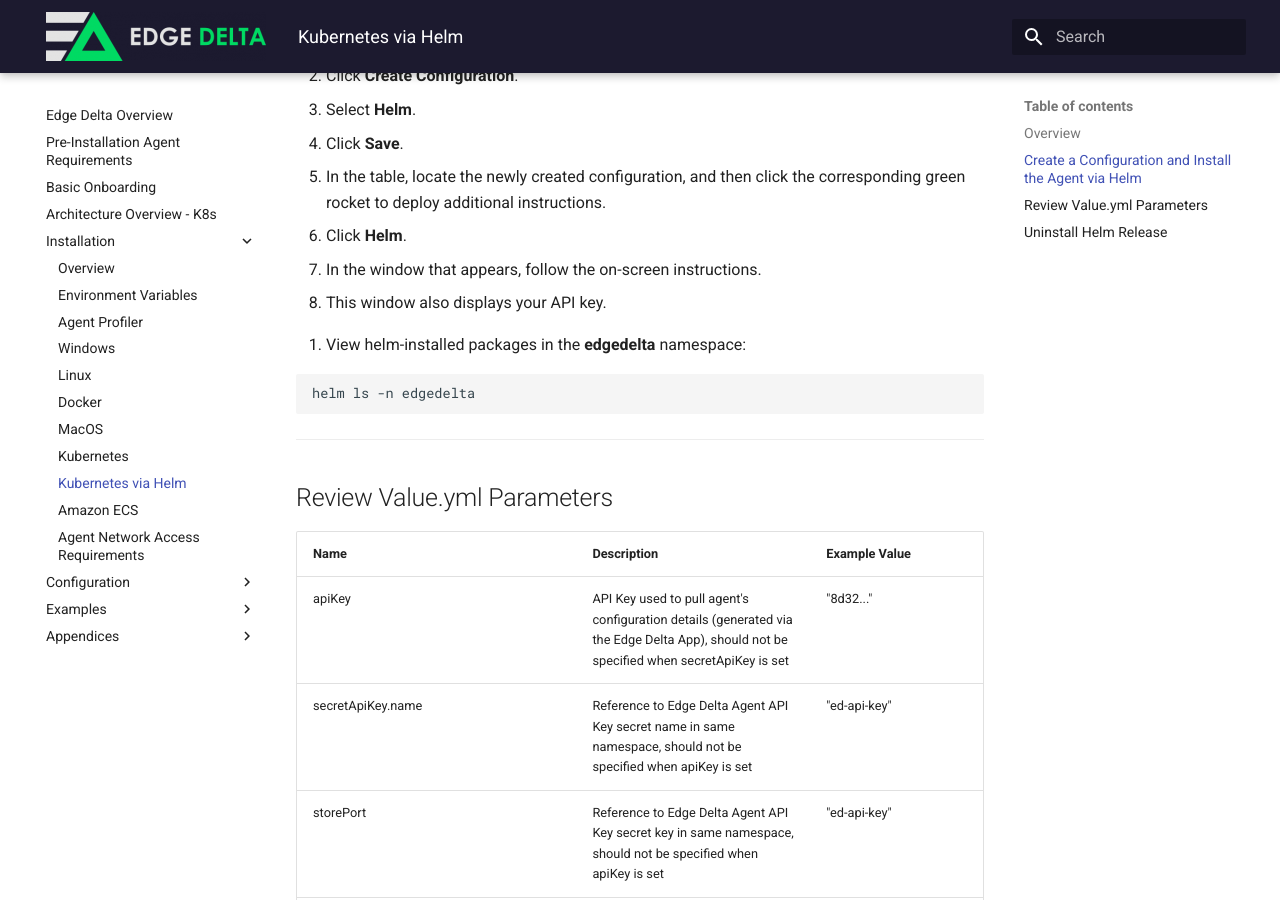
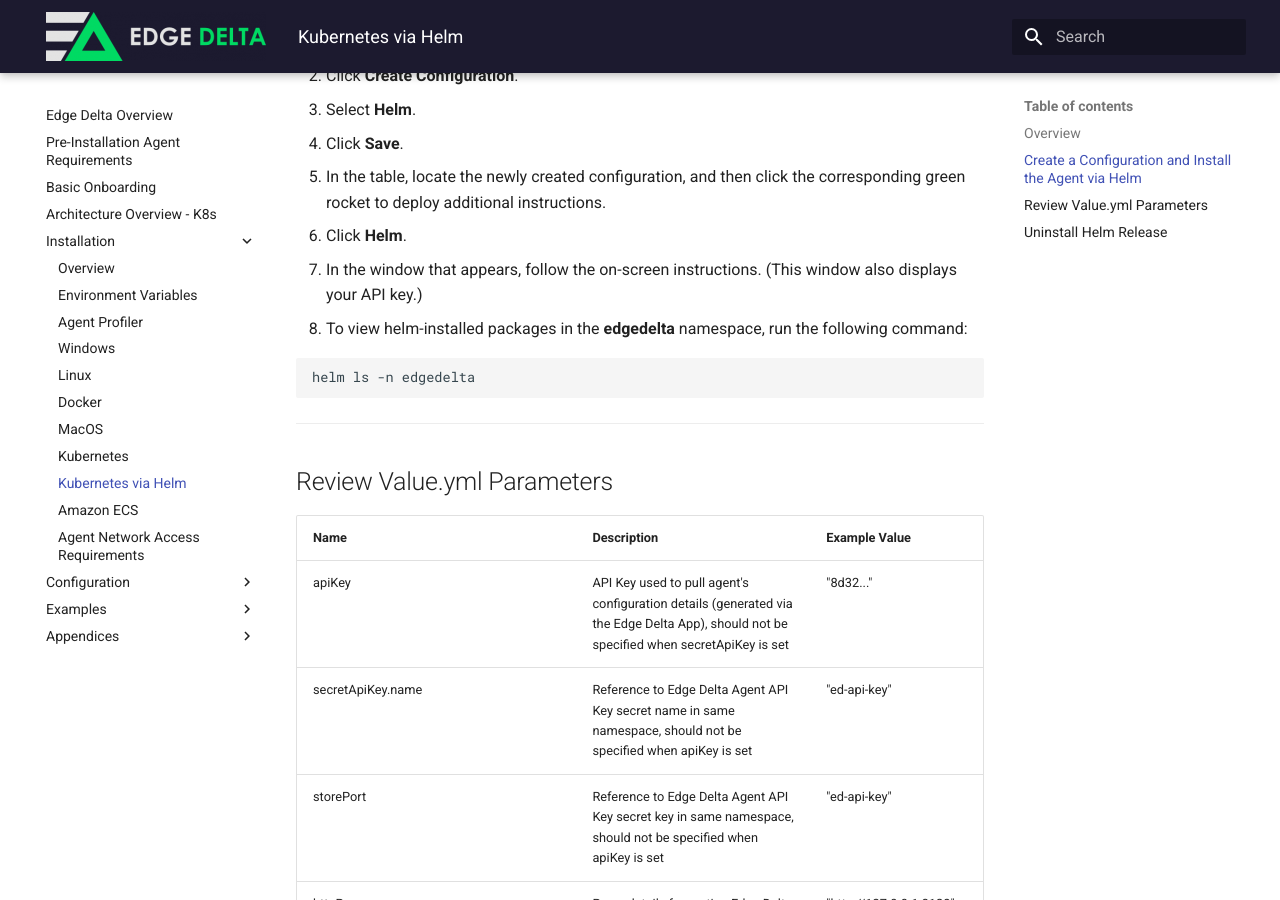
Before and after one commit to edgedelta/docs, an MkDocs documentation site: the page built from docs/installation/helm.md, in a window 1280 px wide and 900 px high, scrolled down 746 px. Built offline with MkDocs 1.6.1 and Material for MkDocs 9.7.7, drawn with Linux system fonts in a browser that asks for light colours.

Commit message:
Fix helm steps order (#92)
* Update helm.md

* Update helm.md

````diff
--- a/docs/installation/helm.md
+++ b/docs/installation/helm.md
@@ -32,8 +32,12 @@ Edge Delta uses a Kubernetes-recommended, node-level log collecting architecture
 4. Click **Save**.
 5. In the table, locate the newly created configuration, and then click the corresponding green rocket to deploy additional instructions.
 6. Click **Helm**.
-7. In the window that appears, follow the on-screen instructions.
-  - This window also displays your API key.
+7. In the window that appears, follow the on-screen instructions. (This window also displays your API key.)
+8. To view helm-installed packages in the **edgedelta** namespace, run the following command:
+
+```
+helm ls -n edgedelta
+```
 
 <!--
 
@@ -109,11 +113,6 @@ helm install edgedelta edgedelta/edgedelta -n edgedelta --create-namespace -f va
 
 -->
 
-8. View helm-installed packages in the **edgedelta** namespace:
-
-```
-helm ls -n edgedelta
-```
 
 ***
 
````
